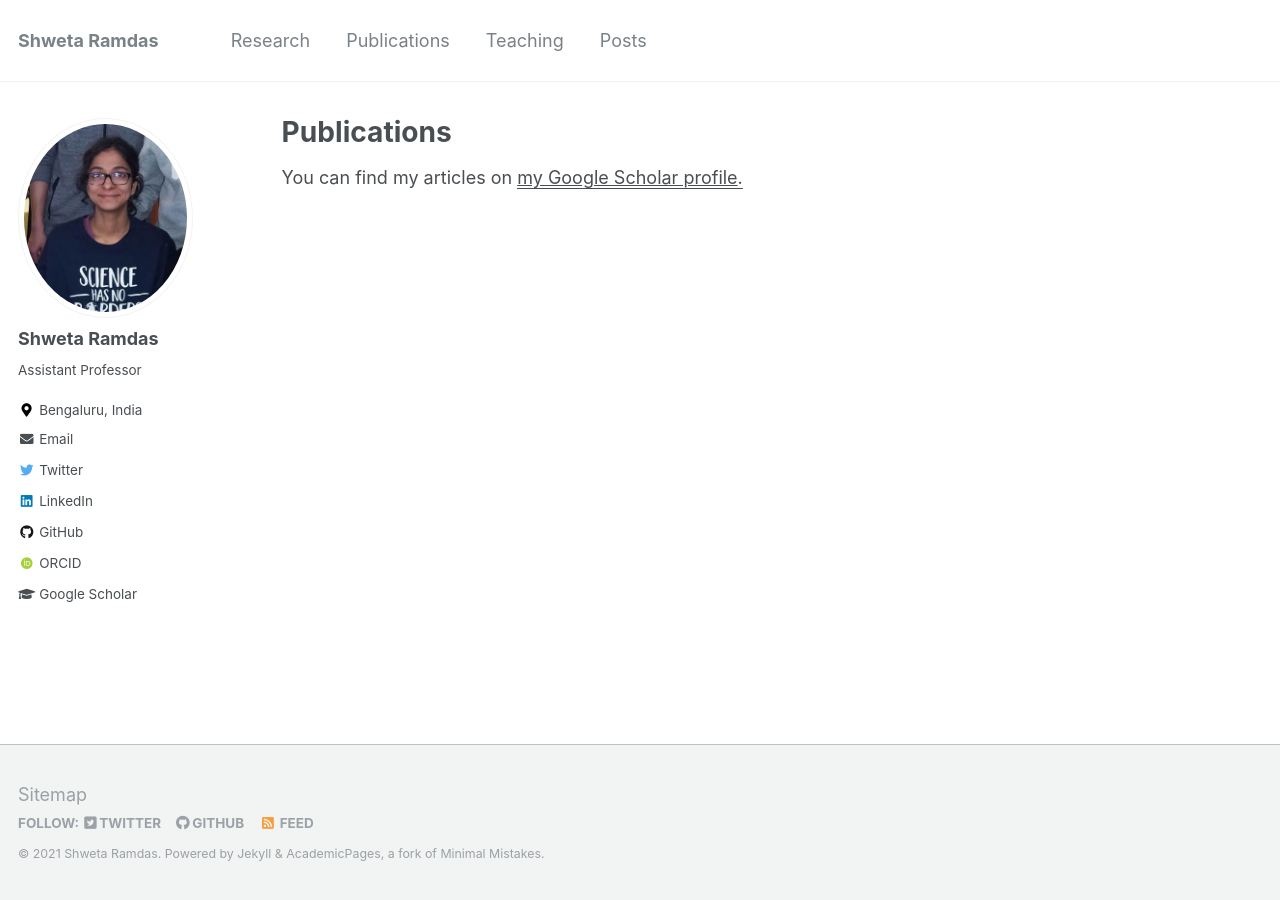
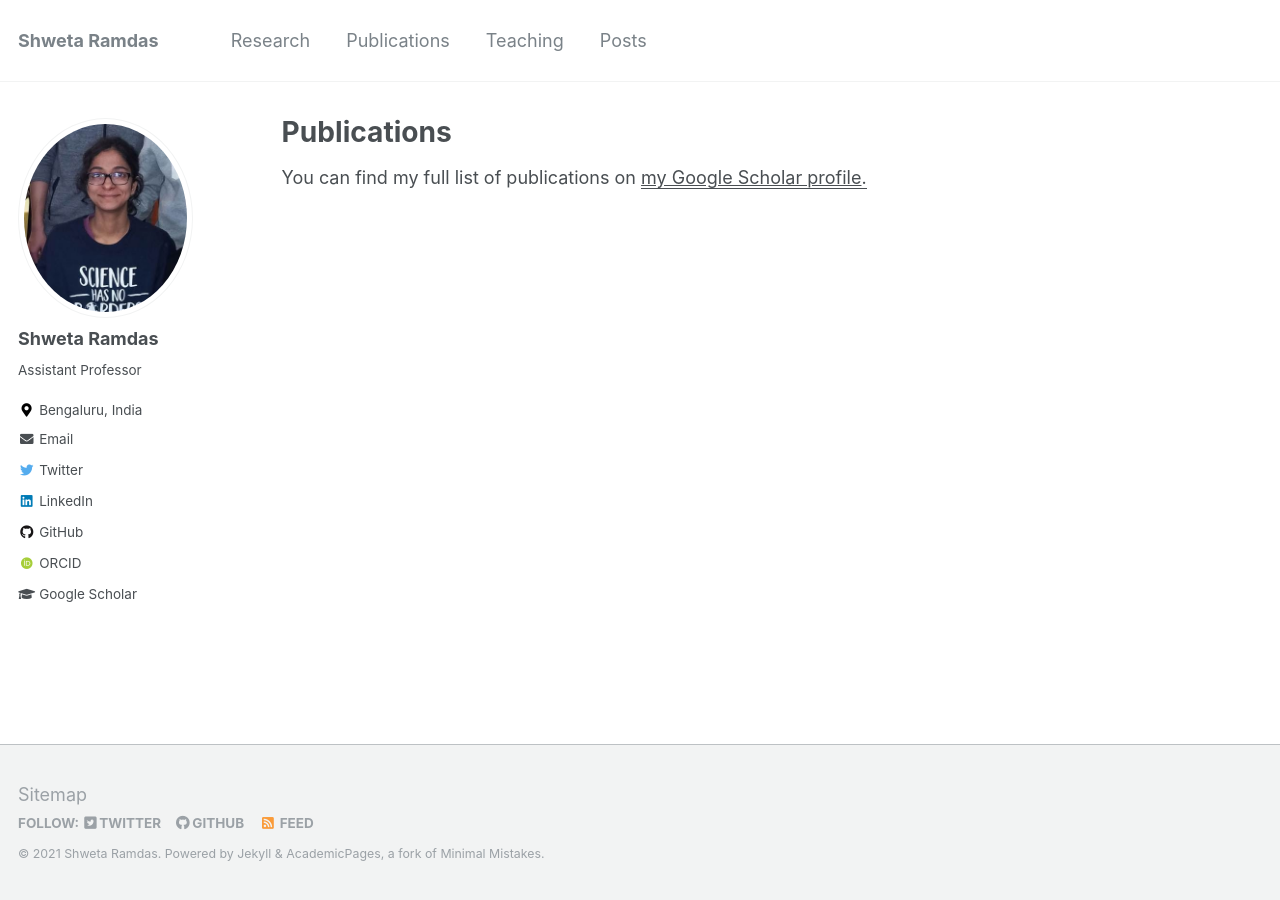
Before and after one commit to shwetaramdas/shwetaramdas.github.io, a Jekyll site: the page built from _pages/publications.md, in a window 1280 px wide. Built offline with Jekyll 4.4.1, drawn with Linux system fonts in a browser that asks for light colours; some web fonts are replaced.

Commit message:
Update publications.md

```diff
--- a/_pages/publications.md
+++ b/_pages/publications.md
@@ -5,4 +5,4 @@ permalink: /publications/
 author_profile: true
 ---
 
-You can find my articles on <u><a href="https://scholar.google.com/citations?hl=en&user=KIf7ysAAAAAJ">my Google Scholar profile</a>.</u>
+You can find my full list of publications on <u><a href="https://scholar.google.com/citations?hl=en&user=KIf7ysAAAAAJ">my Google Scholar profile</a>.</u>
```
